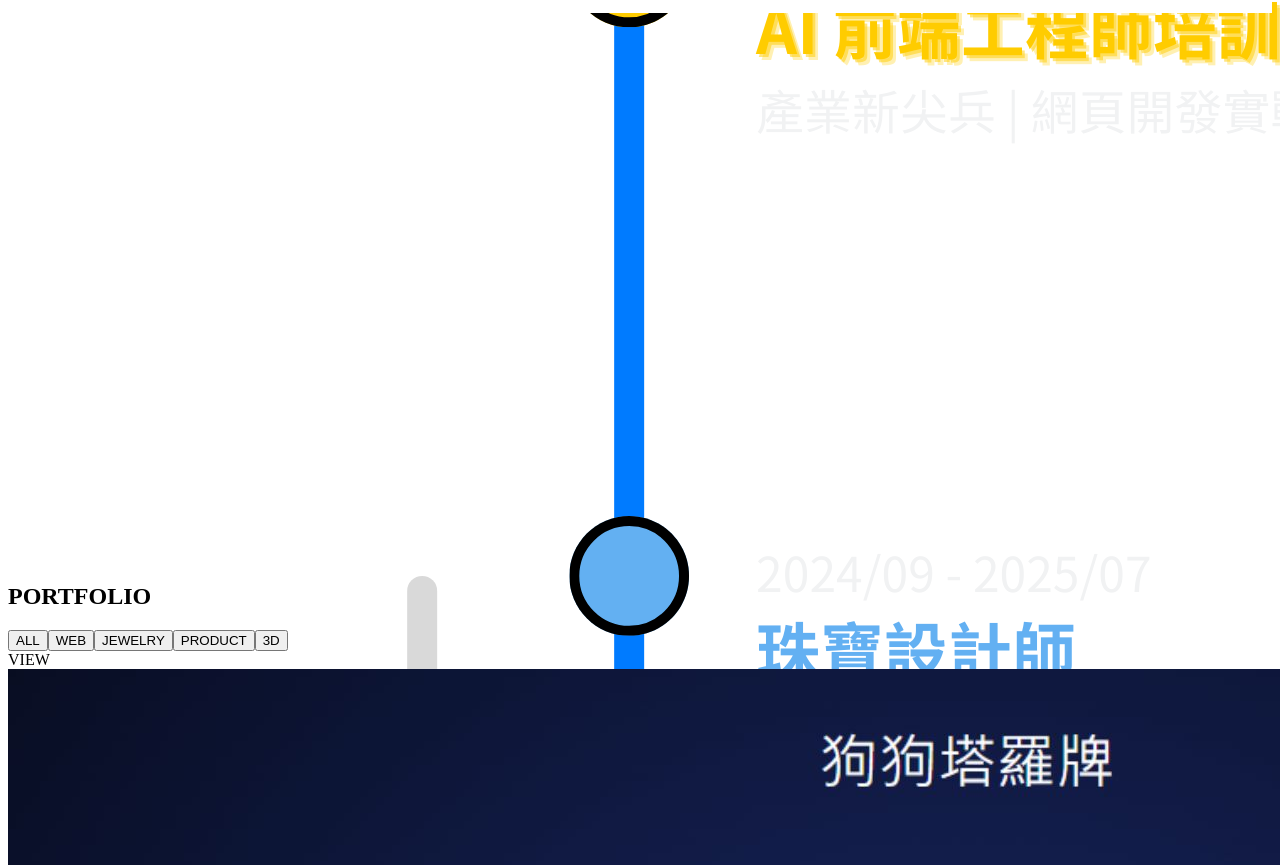
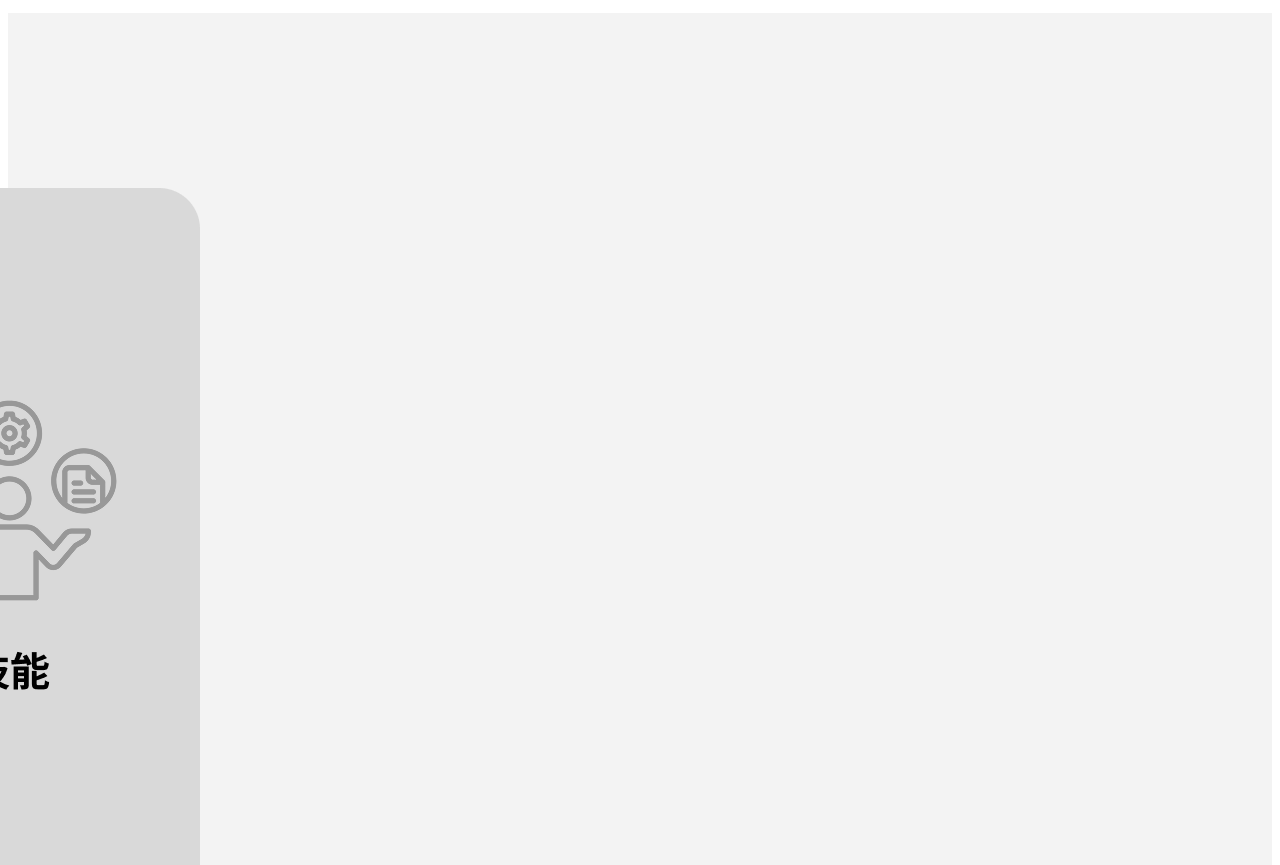
Before and after one commit to 20020224-qun/my-portfolio-react, a React (Vite) app: page / in a window 1280 px wide. Shown: the part 1595-2460 px from the top of the page. Built offline with nearby package versions, Linux system fonts and the light colour scheme.

Commit message:
Update style.css

```diff
--- a/src/assets/style.css
+++ b/src/assets/style.css
@@ -201,53 +201,86 @@
     to { opacity: 1; transform: translateY(-50%) translateX(0); }
 }
 
-    /* --- 4. 簡歷卡片系統 (7-1, 8-1, 9-1) --- */
-    .resume-container {
-        display: flex; justify-content: center; align-items: center;
-        gap: 20px; width: 90%; max-width: 1200px; height: 550px; margin: 0 auto;
-    }
-    .card.active-card { flex: 3.5; } /* 展開時再寬一點，給文字空間 */
+/* ==============================
+   3. 簡歷區塊：電腦版動態擴展
+============================== */
+#resume {
+    background-color: #f3f3f3;
+    padding: 100px 0; /* 增加上下留白，讓視覺更聚焦 */
+    min-height: 100vh;
+    display: flex;
+    align-items: center;
+}
 
-    /* --- 7-1 專業核心：最終清晰大字版 --- */
-    .resume-info .core-values .value-item .value-label {
-        font-size: 1.5rem !important; /* 標題穩住重心 */
-        font-weight: 800 !important;
-        color: #ffffff !important;
-        margin-bottom: 12px !important;
-        display: flex; align-items: center;
-    }
-    .resume-info .core-values .value-item .value-label::before {
-        content: ""; display: inline-block; width: 4px; height: 1.2rem;
-        background: #646cff; margin-right: 12px; border-radius: 2px;
-    }
-    .resume-info .core-values .value-item .value-desc {
-        font-size: 1.25rem !important; /* 內文大而清晰 */
-        color: #f1f1f1 !important;
-        line-height: 1.8 !important; /* 呼吸感 */
-        font-weight: 400 !important;
-        letter-spacing: 0.05rem !important;
-    }
+.resume-container {
+    display: flex;
+    justify-content: center;
+    align-items: center;
+    gap: 30px; /* 卡片間距稍微拉開 */
+    width: 90%;
+    max-width: 1300px; /* 🚀 加寬最大邊界 */
+    height: 650px;     /* 🚀 增加總高度，確保 3D 建模與文字都能裝下 */
+    margin: 0 auto;
+}
 
-    /* --- 8-1 核心經驗：佈局優化 --- */
-    .work-history { padding: 100px 40px 0 40px !important; }
-    .side-track { width: 40%; border-left: 4px solid rgba(0, 123, 255, 0.4); padding-left: 20px; }
-    .main-track { width: 60%; border-left: 3px solid #007bff; padding-left: 25px; }
-    .side-job { font-size: 1.2rem; font-weight: 800; color: #5fb2ff; }
+.card {
+    flex: 1; /* 縮小時的比例 */
+    height: 100%;
+    cursor: pointer;
+    perspective: 1500px;
+    transition: flex 0.8s cubic-bezier(0.4, 0, 0.2, 1);
+}
 
-    /* --- 9-1 技能專長：圖片撐滿無縫版 --- */
-    .skills-grid-container {
-        display: grid; grid-template-columns: repeat(4, 1fr); gap: 0;
-        padding: 100px 0 0 0; width: 100%; height: 100%;
-    }
-    .grid-item { overflow: hidden; display: flex; justify-content: center; align-items: center; }
-    .grid-item img {
-        width: 100% !important; /* 🚀 強制撐滿格子，消滅縮小感 */
-        height: 100% !important;
-        object-fit: contain; /* 確保 Logo 不變形 */
-        transition: transform 0.3s ease-out;
-    }
-    .grid-item:hover { overflow: visible; z-index: 30; }
-    .grid-item:hover img { transform: scale(1.4); filter: drop-shadow(0 0 15px rgba(0,0,0,0.5)); }
+/* 🚀 關鍵：展開後的比例，從 3 改成 4，給文字更多呼吸空間 */
+.card.active-card {
+    flex: 4;
+}
+
+/* --- 7-1 專業核心 (卡片背面文字優化) --- */
+.resume-info .core-values {
+    display: flex;
+    flex-direction: column;
+    justify-content: center;
+    align-items: flex-start;
+    padding: 60px; /* 🚀 增加內距，營造精品作品集的留白感 */
+    width: 100%;
+    height: 100%;
+    box-sizing: border-box;
+}
+
+.resume-info .core-values .value-item {
+    margin-bottom: 35px; /* 🚀 增加每一組內容的垂直間距 */
+}
+
+/* 標題與內文的最終比例鎖定 */
+.resume-info .core-values .value-item .value-label {
+    font-size: 1.6rem !important;
+    margin-bottom: 15px !important;
+    letter-spacing: 2px !important;
+}
+
+.resume-info .core-values .value-item .value-desc {
+    font-size: 1.3rem !important; /* 🚀 保持大字版，這是在大螢幕最舒適的字體 */
+    line-height: 1.9 !important; /* 🚀 微調行高，讓閱讀感更絲滑 */
+    color: #e0e0e0 !important;
+}
+
+/* --- 8-1 核心經驗 (卡片 2 優化) --- */
+.work-history {
+    padding: 80px 50px !important;
+}
+
+.tree-wrapper {
+    gap: 60px; /* 拉開左右軌道間距 */
+}
+
+/* --- 9-1 技能專長 (卡片 3 優化) --- */
+.skills-grid-container {
+    padding: 100px 40px 40px 40px; /* 增加四周邊距，讓 Icon 不要貼死邊框 */
+    grid-template-columns: repeat(4, 1fr);
+    grid-template-rows: repeat(3, 1fr);
+    height: 100%;
+}
 
     /* --- 5. 聯絡區塊：極簡大氣版 --- */
     .contact-container {
```
